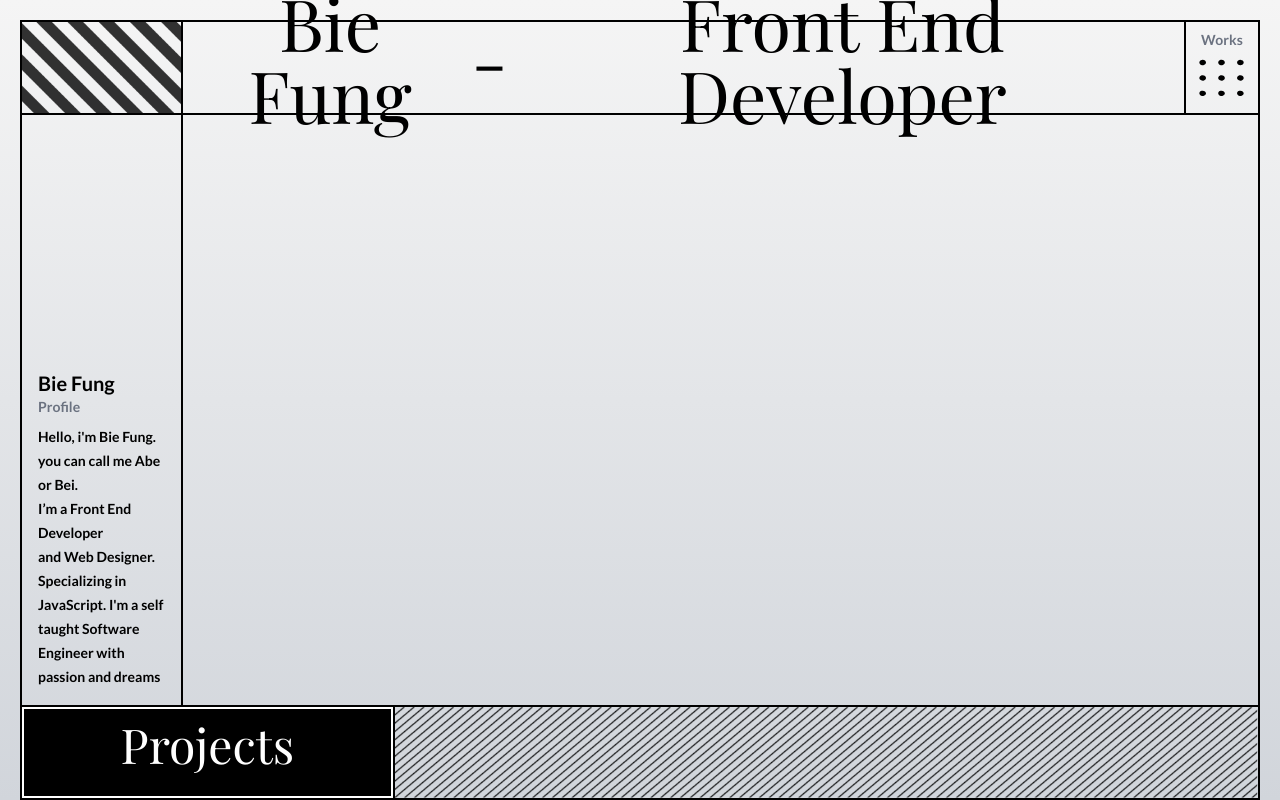
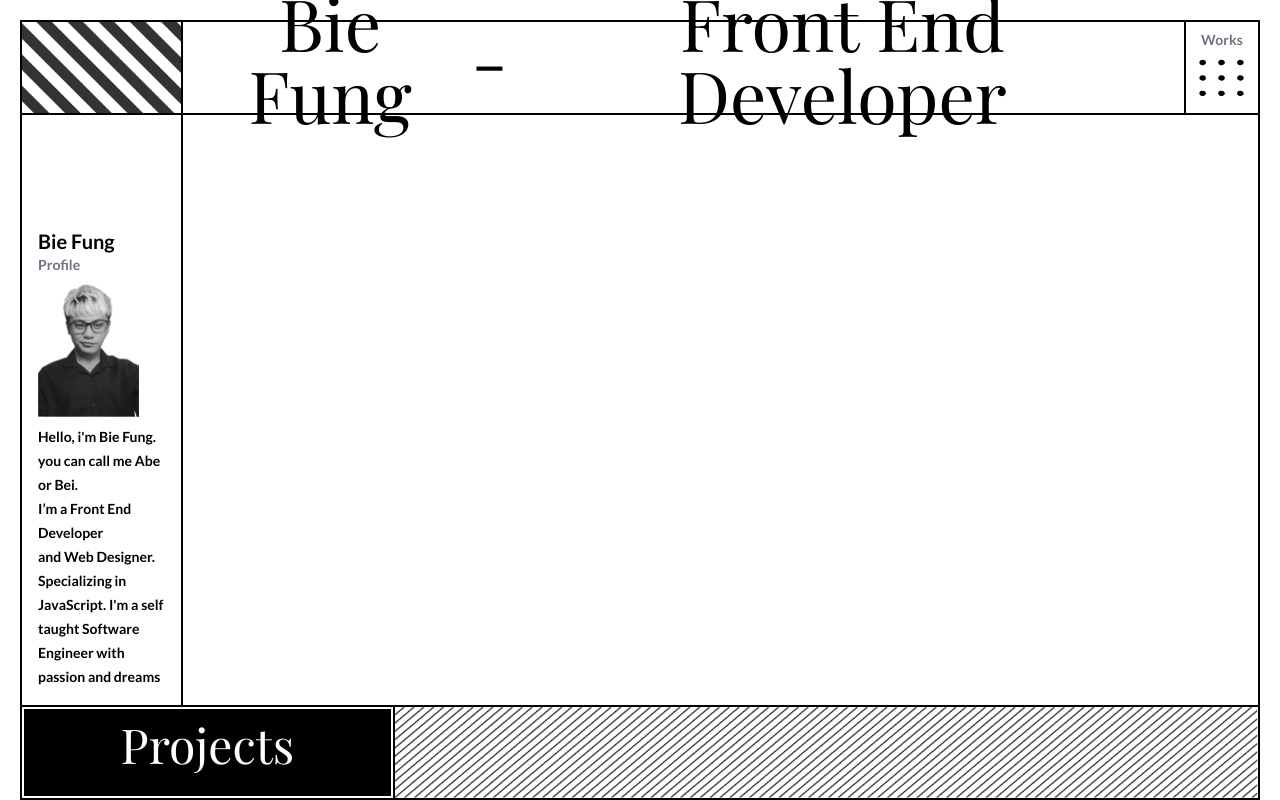
Before and after one commit to Bfungcode/bfung.pro, a Next.js app: page / in a window 1280 px wide. Shown: the top 800 px of the page. Built offline with nearby package versions, Linux system fonts and the light colour scheme.

Commit message:
add photo

```diff
--- a/src/app/layout.tsx
+++ b/src/app/layout.tsx
@@ -12,7 +12,7 @@ export default function RootLayout({
 }) {
   return (
     <html lang="en">
-      <body className='h-full w-full m-0 p-0 border-black bg-no-repeat bg-fixed bg-gradient-to-b from-neutral-100 to-gray-300'>
+      <body className='h-full w-full m-0 p-0 border-black bg-white'>
         {children}
       </body>
     </html >
--- a/src/app/page.tsx
+++ b/src/app/page.tsx
@@ -100,6 +100,7 @@ export default function Home() {
               <div className="p-4 w-full h-full flex  flex-col justify-end">
                 <div className="font-primary text-xl font-bold text-black ">Bie Fung</div>
                 <div className="font-primary text-sm font-bold text-gray-500">Profile</div>
+                <div><img src="/bfung.png" className="w-80 h-full" /></div>
                 <div className="font-primary text-sm font-semibold text-black mt-2 leading-6">
                   <div>Hello, i'm Bie Fung.</div>
                   you can call me Abe or Bei.
```
